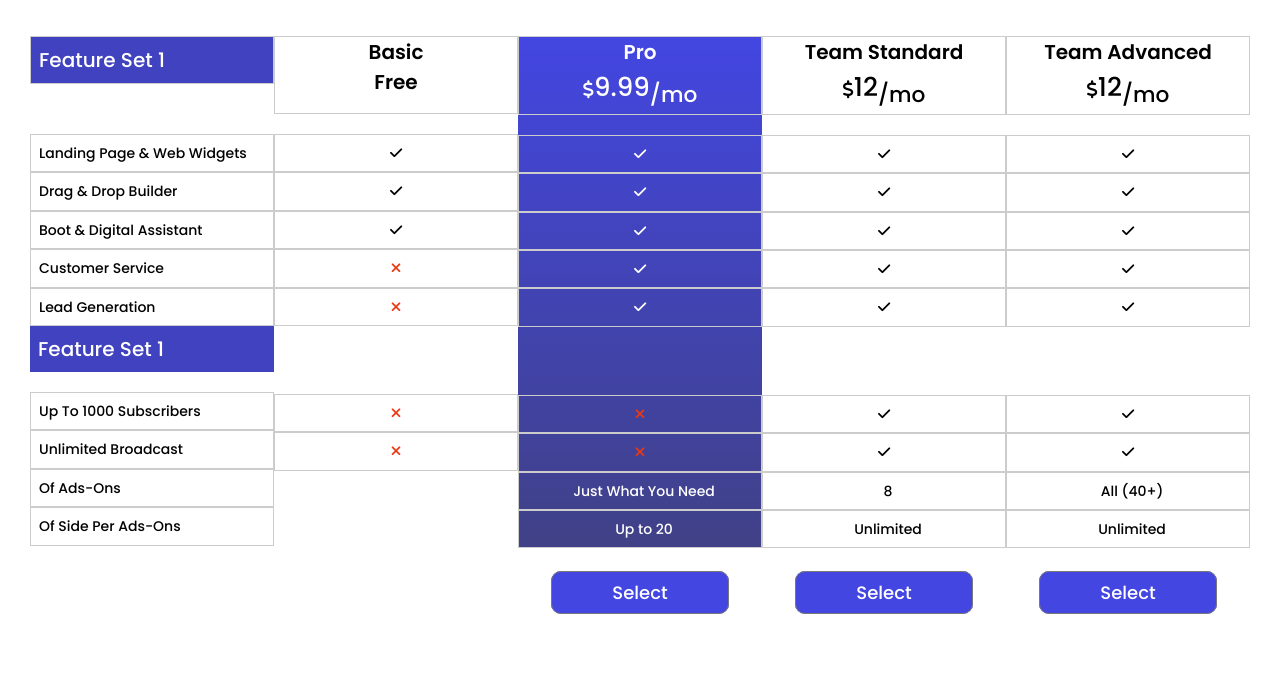
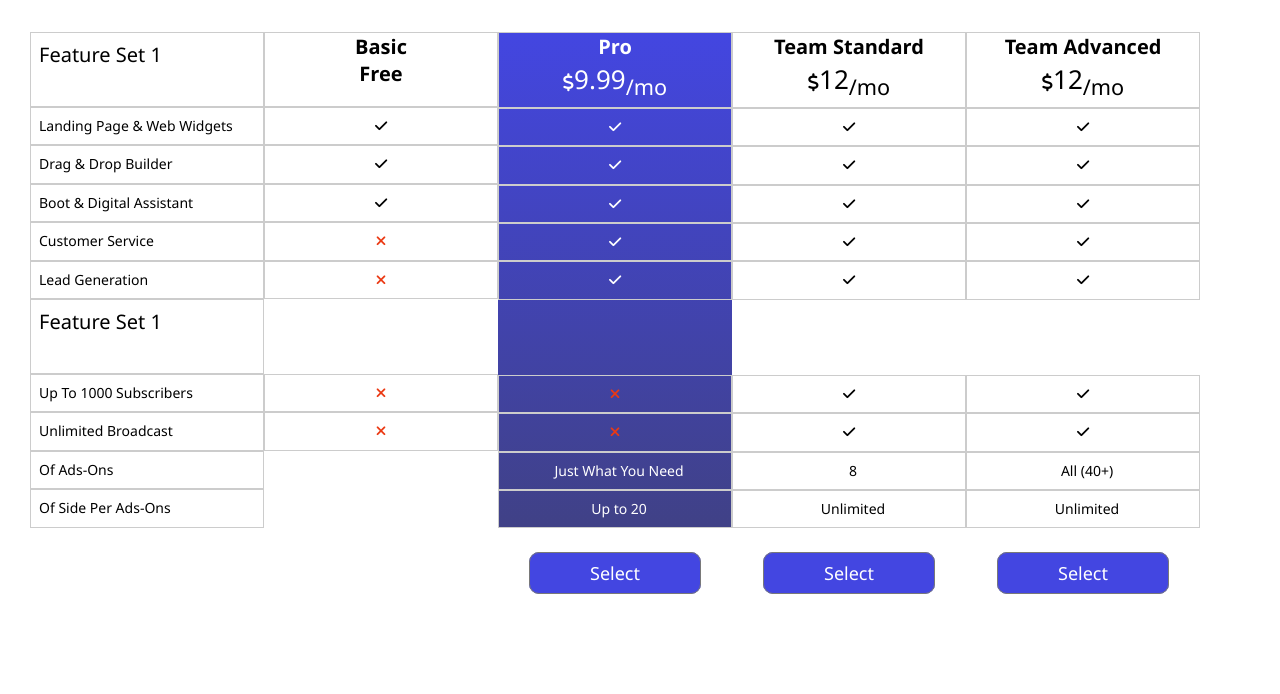
Before and after one commit to imrulkayes-nits/Pricing-Plan, a plain HTML site: page index.html in a window 1280 px wide. Shown: the part 106-800 px from the top of the page. Drawn offline with Linux system fonts and the light colour scheme.

Commit message:
initial commit

```diff
--- a/assets/css/main.css
+++ b/assets/css/main.css
@@ -10,7 +10,8 @@ html {
 }
 body {
     box-sizing: border-box;
-    font-family: 'Poppins', sans-serif;
+    /*font-family: 'Poppins', sans-serif;*/
+    font-family: Segoe UI,sans-serif;
     font-size: 1.4rem;
     background: #ffffff;
 }
@@ -22,44 +23,45 @@ body {
 }
 .plan-section {
     display: flex;
-    flex-wrap: wrap;
-    justify-content: center;
     flex-direction: row;
-    justify-items: center;
     padding: 5rem 3rem;
+    overflow-x: auto;
+}
+.plan-section::-webkit-scrollbar{
+    display: none;
 }
 .plan-section .basic-plan {
-    width: 20%;
+    min-width: 23.4rem;
     text-align: center;
 }
 .basic-plan .active {
     color: #ffffff;
     background: linear-gradient(#4346e1, #404186);
 }
-.basic-plan .colam-color:hover {
+/* .basic-plan .colam-color:hover {
     color: #ffffff;
     background: linear-gradient(#4346e1, #404186);
-    transition: 0.5s;
-}
-.plan-heading {
+    transition: 0.3s;
+} */
+.plan-section .basic-plan .plan-heading {
     font-size: 2rem;
     font-weight: 600;
     text-align: center;
-    margin-bottom: 2rem;
 }
-.plan-heading1 {
-    background: #4042bf;
-    padding: 0.8rem 5rem 0.8rem 0.8rem;
-    color: #ffffff;
+.plan-section .basic-plan .plan-heading1 {
+    /*background: #4042bf; */
+    padding: 0.8rem 5rem 3.8rem 0.8rem;
+    color: #000000;
     text-align: left;
     font-weight: 500;
     display: block;
+    border: 0.1rem solid #cccccc;
 }
-.plan-features {
+.plan-section .basic-plan .plan-features {
     text-align: center;
-    margin-top: 1rem;
+    margin-top: 0;
 }
-.plan-features .plan-item {
+.plan-section .basic-plan .plan-features .plan-item {
     font-size: 1.4rem;
     font-weight: 500;
     line-height: 2.6;
@@ -67,29 +69,28 @@ body {
     padding-left: .8rem;
     border: 0.01rem solid #cccccc;
 }
-.plan-item1 {
-    margin-top: 5rem;
+.plan-section .basic-plan .plan-features .plan-item1 {
+
     border: 0.01rem solid #cccccc;
 }
-.items {
+.plan-section .basic-plan .plan-features .items {
     text-align: center !important;
 }
 .fas {
     font-size: 1.4rem;
     line-height: 2.6;
-
 }
-.plan-check {
+.plan-section .basic-plan .plan-check {
     border: 0.01rem solid #cccccc;
 }
-.check1 {
-    margin-top: 1rem;
+.plan-section .basic-plan .check1 {
+    margin-top: 0;
 }
-.check2 {
-    margin-top: 6.8rem;
+.plan-section .basic-plan .plan-features .check2 {
+    margin-top: 7.5rem;
 }
-.basic2 {
-    padding-bottom: 1.6rem;
+.basic-plan .basic2 {
+    padding-bottom: 1.9rem;
 }
 .fa-times {
     color: #eb3913;
@@ -110,11 +111,9 @@ body {
     border-radius: 1rem;
     line-height: 5;
     border: 0.1rem solid #797979;
-
  }
 .basic-plan .btn-select:hover {
     color: #000000;
     background: #ffffff;
     transition: 0.5s;
-
  }
--- a/index.html
+++ b/index.html
@@ -5,8 +5,6 @@
     <meta name="viewport" content="width=device-width, initial-scale=1.0">
     <meta name="">
     <title>Pricing Plan</title>
-    <!-- Google Fonts -->
-    <link href="https://fonts.googleapis.com/css2?family=Poppins:wght@400;500;600;700&display=swap" rel="stylesheet">
     <!-- Font Awesome -->
     <script src="https://kit.fontawesome.com/19796de735.js" crossorigin="anonymous"></script>
     <!-- tylesheet -->
@@ -110,6 +108,5 @@
             <a href="#" class="btn btn-select">Select</a>
         </div>
     </div>
-
 </body>
 </html>
```
